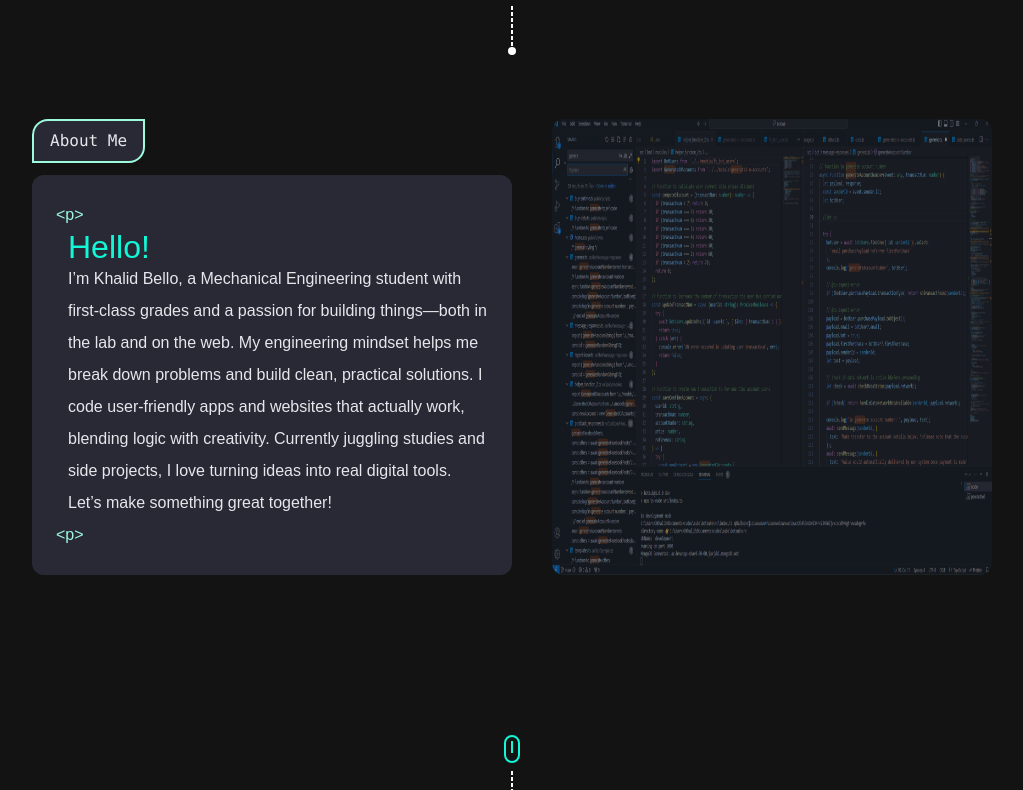
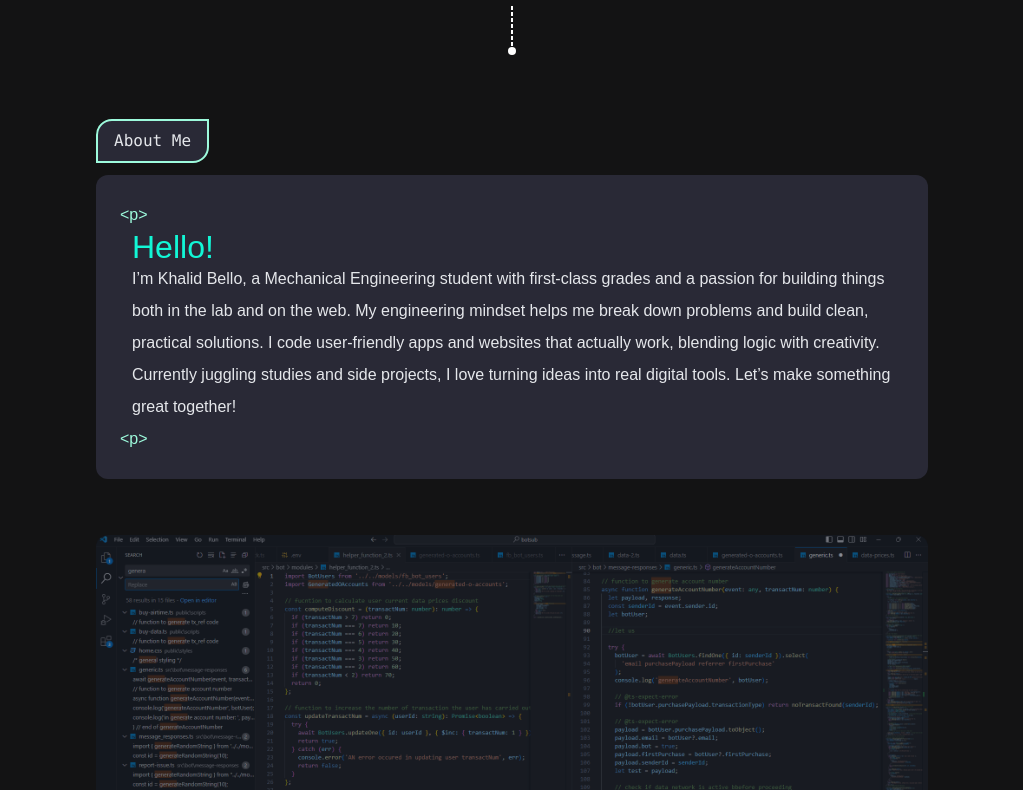
Before and after one commit to Khalidbello/myportfolio, a Next.js app: page / in a window 1280 px wide. Shown: the part 890-1680 px from the top of the page, without its empty margins (128-1151 px from the left). Built offline with nearby package versions, Linux system fonts and the light colour scheme.

Commit message:
updated projects

```diff
--- a/components/about.tsx
+++ b/components/about.tsx
@@ -35,8 +35,8 @@ const About: React.FC = () => {
           </div>
         </div>
         <Topper />
-        <div className="flex flex-col about-break:flex-row items-center about-break:items-stretch justify-center gap-x-10 gap-y-14 mt-16 px-8 max-w-screen-lg mx-auto">
-          <div className="max-w-[30rem] min-w-[10rem]">
+        <div className="grid grid-cols-1 justify-center gap-x-10 gap-y-14 mt-16 px-8 mx-auto max-w-4xl">
+          <div className="col-span-1">
             <h2 className="bg-bg1 mb-3 p-2 px-4 inline-block text-[1rem] font-mono rounded-tl-[1rem] rounded-br-[1rem] border-[2px] border-prmry2">
               About Me
             </h2>
@@ -46,7 +46,7 @@ const About: React.FC = () => {
                 <div className="text-[2rem] text-prmry1">Hello!</div>
                 <p className="p-0 m-0">
                   {`I’m Khalid Bello, a Mechanical Engineering student with
-                  first-class grades and a passion for building things—both in
+                  first-class grades and a passion for building things both in
                   the lab and on the web. My engineering mindset helps me break
                   down problems and build clean, practical solutions. I code
                   user-friendly apps and websites that actually work, blending
@@ -58,7 +58,7 @@ const About: React.FC = () => {
               <div className="text-prmry2">{`<p>`}</div>
             </div>
           </div>
-          <div className="relative bg-gray-900 w-full max-w-[30rem] about-break:min-w-[18rem]  rounded-xl">
+          <div className="relative bg-gray-900 w-full about-break:min-w-[18rem]  rounded-xl">
             <Image
               src={"/h-art.png"}
               alt="art by historia
--- a/components/footer.tsx
+++ b/components/footer.tsx
@@ -14,7 +14,7 @@ const Footer: React.FC = () => {
     <div className="w-full flex flex-wrap justify-evenly items-center gap-x-10 gap-y-6 bg-bg1 border-t-[1px] border-t-gray-700 py-3 px-5">
       <p>
         <FontAwesomeIcon icon={faCopyright} className="w-5 h-5 text-gray-300" />{" "}
-        2024 CodeNoJutsu All Right Reserved.
+        © {new Date().getFullYear()} CodeNoJutsu All Right Reserved.
       </p>
       <div className="inline-flex items-center justify-between gap-5">
         <a
```
